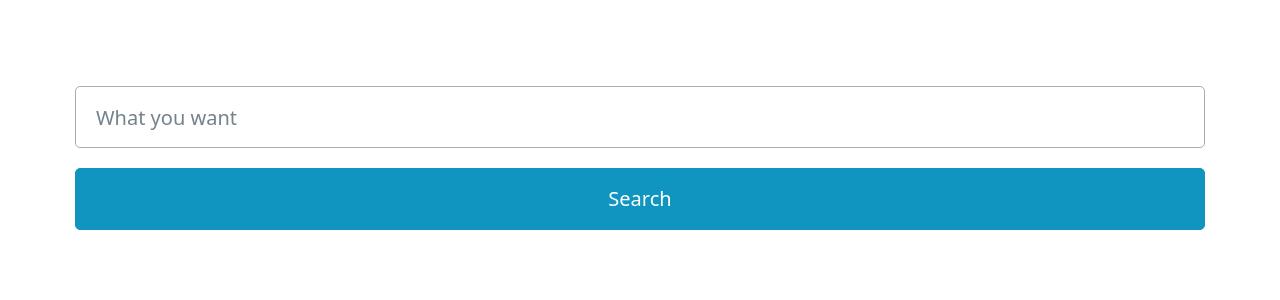
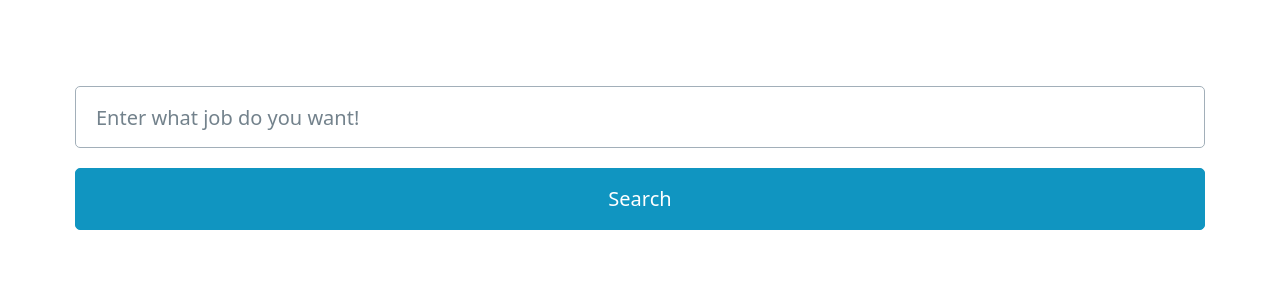
Before and after one commit to ChoiEuiCheon/WebScrapper, a Flask app: page / in a window 1280 px wide. Shown: the part 304-604 px from the top of the page. Run offline with Flask 3, Linux system fonts and the light colour scheme.

Commit message:
23.07.18

```diff
--- a/templates/home.html
+++ b/templates/home.html
@@ -14,7 +14,7 @@
 
   <main class="container">
     <form action="/search">
-      <input type="text" name="keyword" placeholder="What you want">
+      <input type="text" name="keyword" placeholder="Enter what job do you want!">
       <button>Search</button>
     </form>
   </main>
```
